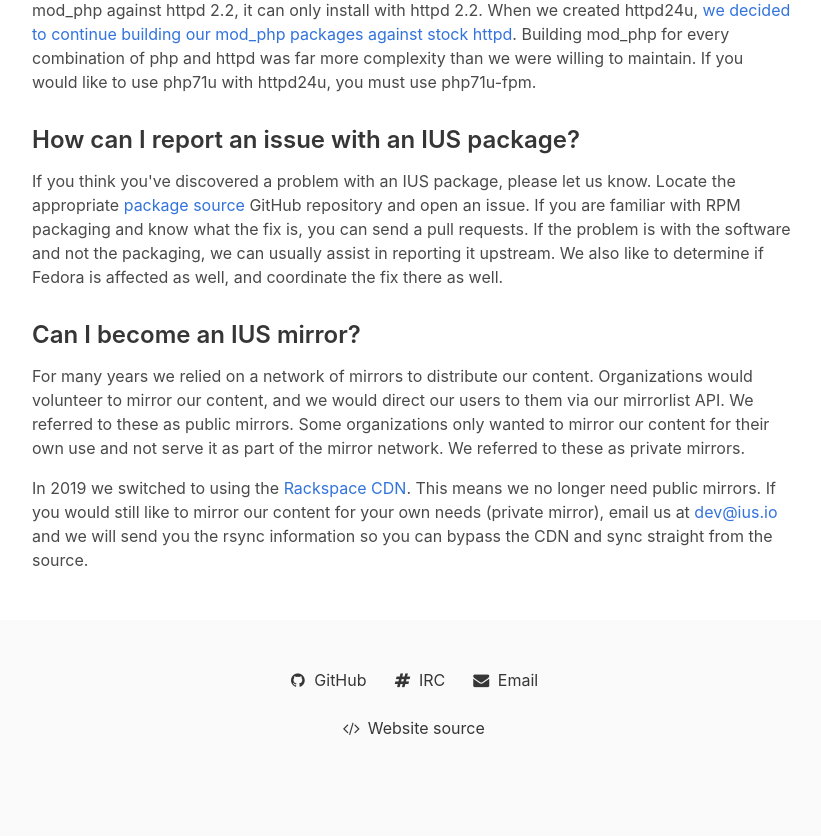
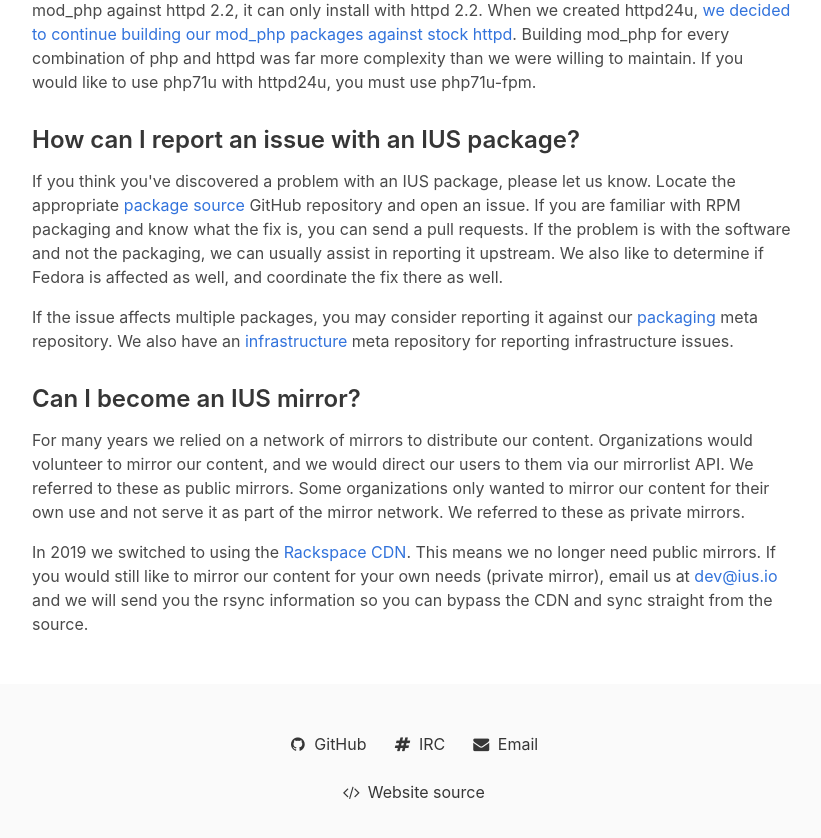
Before and after one commit to iusrepo/iusrepo.github.io, a Jekyll site: the page built from markdown/faq.md, in a window 1280 px wide and 900 px high, scrolled down 3026 px. Shown: the top 838 px of the window, without its empty margins (228-1049 px from the left). Built offline with Jekyll 4.4.1, drawn with Linux system fonts in a browser that asks for light colours; comment, search, counter and statistics services are not loaded.

Commit message:
Add information about packaging and infrastructure meta repos

```diff
--- a/markdown/faq.md
+++ b/markdown/faq.md
@@ -156,6 +156,11 @@ software and not the packaging, we can usually assist in reporting it upstream.
 We also like to determine if Fedora is affected as well, and coordinate the fix
 there as well.
 
+If the issue affects multiple packages, you may consider reporting it against
+our [packaging][packaging] meta repository.  We also have an
+[infrastructure][infrastructure] meta repository for reporting infrastructure
+issues.
+
 ### Can I become an IUS mirror?
 
 For many years we relied on a network of mirrors to distribute our content.
@@ -188,4 +193,6 @@ from the source.
 [mod-php-rename]: https://bugzilla.redhat.com/show_bug.cgi?id=1290267
 [mod-php-decision]: https://lists.launchpad.net/ius-community/msg01277.html
 [package-sources]: https://github.com/search?q=org%3Aiusrepo+topic%3Arpm&s=updated
+[packaging]: https://github.com/iusrepo/packaging
+[infrastructure]: https://github.com/iusrepo/infrastructure
 [cdn]: https://www.rackspace.com/en-us/cloud/cdn-content-delivery-network
```
